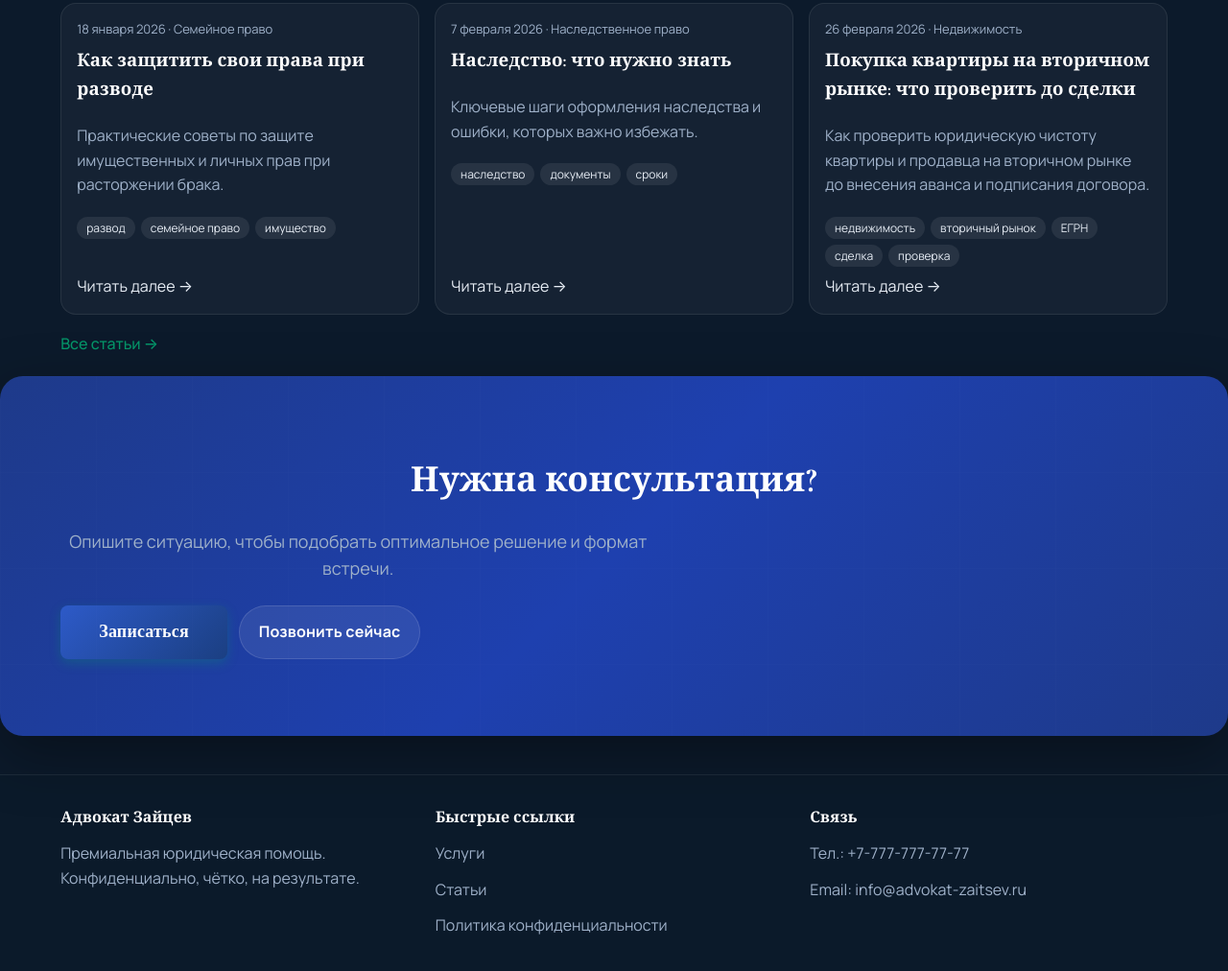
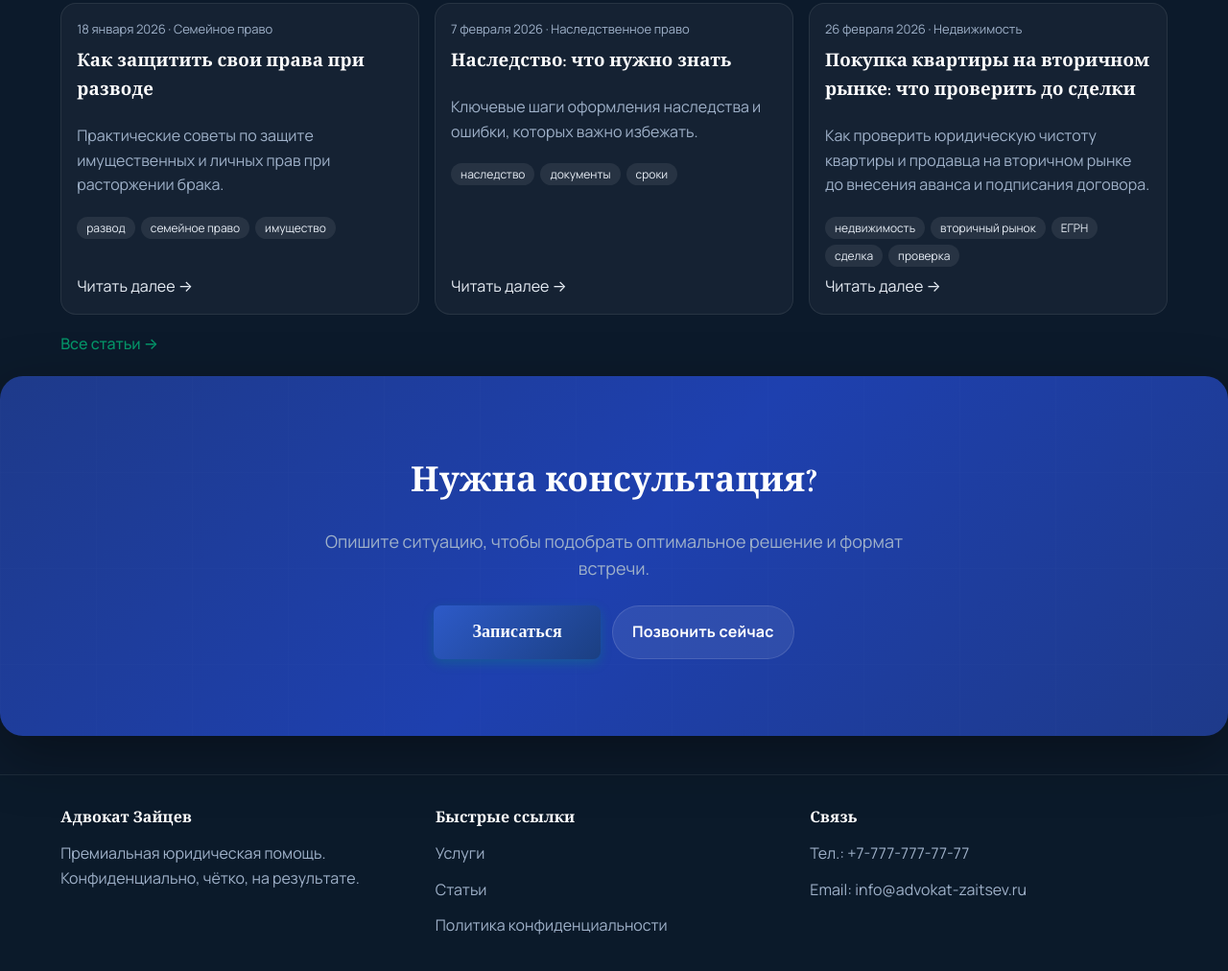
Before and after one commit to AndreyZayzew01/advokat_zaitsev, a website built with Vite: page index.html in a window 1280 px wide. Shown: the part 2078-3090 px from the top of the page at 96% size. Built offline with nearby package versions, Linux system fonts and the light colour scheme.

Commit message:
fix: center cta and restore booking modal

```diff
--- a/src/main.ts
+++ b/src/main.ts
@@ -56,6 +56,9 @@ document.addEventListener('DOMContentLoaded', () => {
   function initCTAButtons() {
     const modalEl = document.getElementById('consultationModal');
     if (!modalEl) return;
+    if (document.body.dataset.ctaInitialized === 'true') return;
+    document.body.dataset.ctaInitialized = 'true';
+
     const modal = modalEl as HTMLElement;
 
     document.body.addEventListener('click', (e) => {
--- a/src/styles/index.css
+++ b/src/styles/index.css
@@ -437,6 +437,34 @@ p {
   box-shadow: var(--shadow-soft);
 }
 
+.cta-section::before {
+  pointer-events: none;
+}
+
+.cta-section > .container,
+.cta-section .cta-content {
+  position: relative;
+  z-index: 1;
+  display: flex;
+  flex-direction: column;
+  align-items: center;
+  max-width: 760px;
+  text-align: center;
+}
+
+.cta-section .hero-subtitle,
+.cta-section .cta-text {
+  margin-left: auto;
+  margin-right: auto;
+}
+
+.cta-section .hero-actions {
+  justify-content: center;
+  width: fit-content;
+  margin-left: auto;
+  margin-right: auto;
+}
+
 .cta-title {
   font-size: 28px;
 }
```
